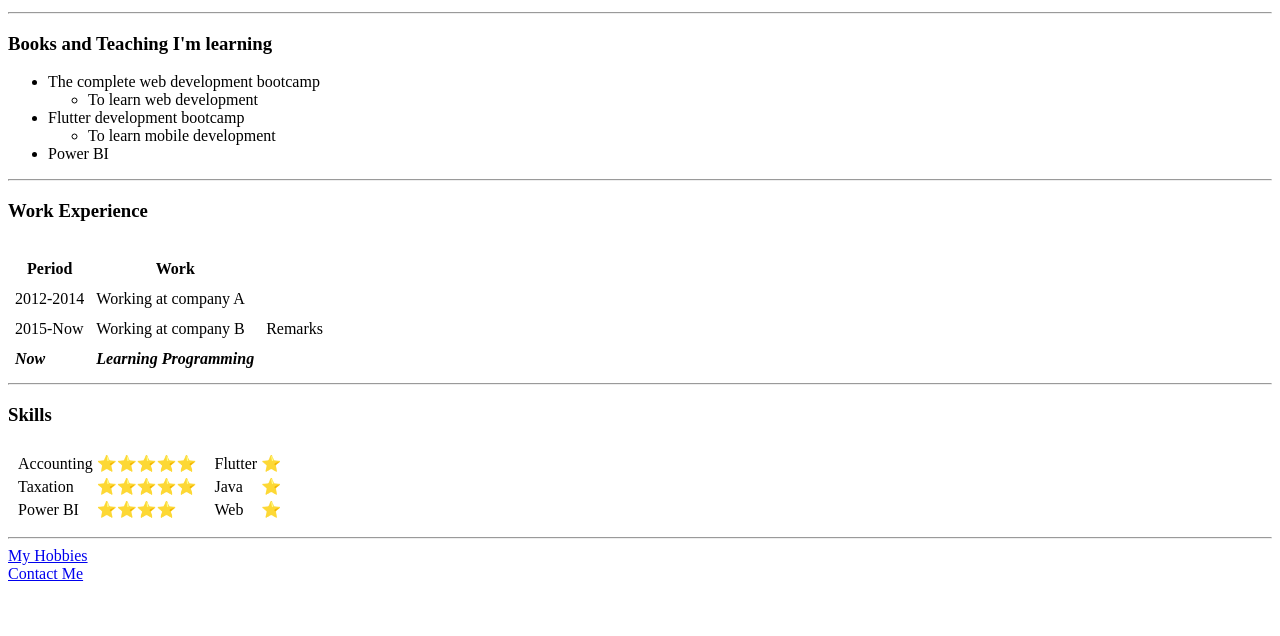
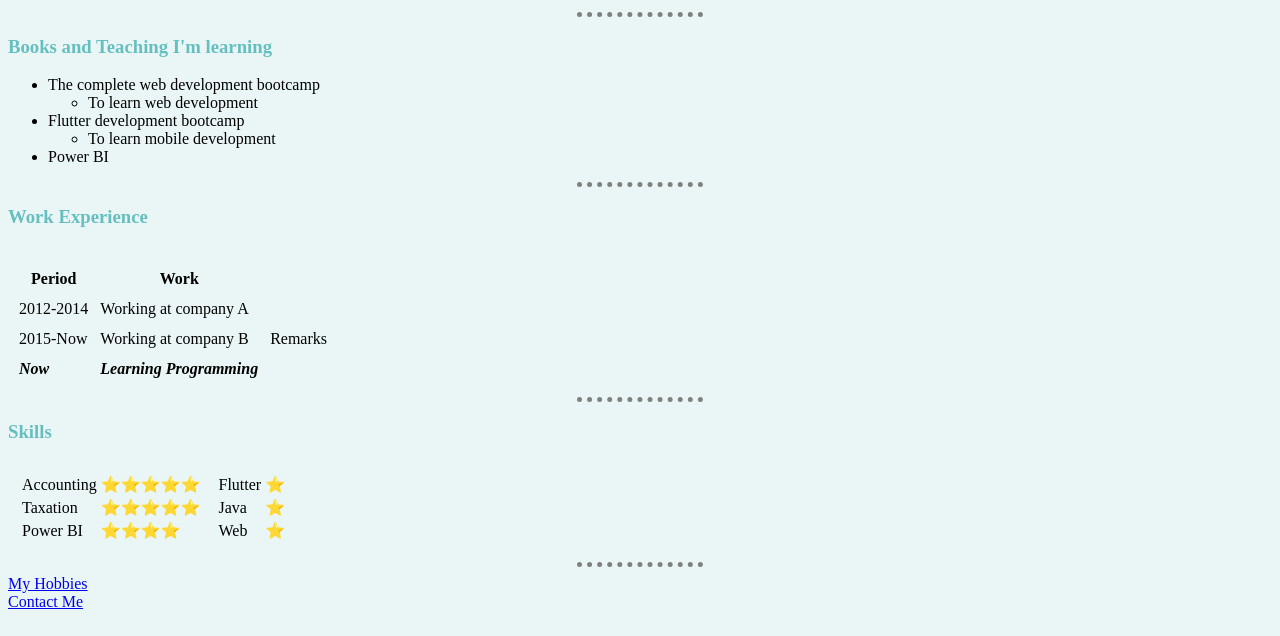
Before and after one commit to curiobeing/html-personal-site, a plain HTML site: page index.html in a window 1280 px wide. Shown: the part 164-800 px from the top of the page. Drawn offline with Linux system fonts and the light colour scheme.

Commit message:
Chnages before debug problem-35

```diff
--- /dev/null
+++ b/css/style.css
@@ -0,0 +1,20 @@
+
+        body {
+            background-color: #eaf6f6;
+        }
+
+        hr {
+            border-color: grey;
+            border-width: 5px;
+            border-style: none;
+            border-top-style: dotted;
+            width: 10%;
+        }
+
+        h1 {
+            color: #4d8b8b;
+        }
+
+        h3 {
+            color: #66bfbf;
+        }
--- a/index.html
+++ b/index.html
@@ -4,6 +4,7 @@
 <head>
     <meta charset="UTF-8" />
     <title>Akshay's Personal Site</title>
+    <link rel="stylesheet" href="css/style.css">
 </head>
 
 
@@ -31,7 +32,8 @@
         </tr>
     </table>
 
-    <hr />
+    <hr>
+
     <h3>Books and Teaching I'm learning</h3>
     <ul>
         <li>The complete web development bootcamp</li>
@@ -45,11 +47,11 @@
         <li>Power BI</li>
     </ul>
 
-    <hr />
+    <hr>
 
     <h3>Work Experience</h3>
 
-    <table cellpadding=5>
+    <table cellspacing=10>
         <th>
             <tr>
                 <th>Period</th>
@@ -81,7 +83,7 @@
 
     <h3>Skills</h3>
 
-    <table cellpadding=5>
+    <table cellspacing=10>
         <tr>
             <td>
                 <table>
@@ -119,10 +121,11 @@
             </td>
         </tr>
     </table>
-    <hr />
+
+    <hr>
 
     <a href="hobbies.html">My Hobbies</a>
-    <br />
+    <br>
     <a href="contact.html">Contact Me</a>
 </body>
 
```
Also changed, not shown: contact.html (+22 -2 lines), hobbies.html (+2 -0 lines).
